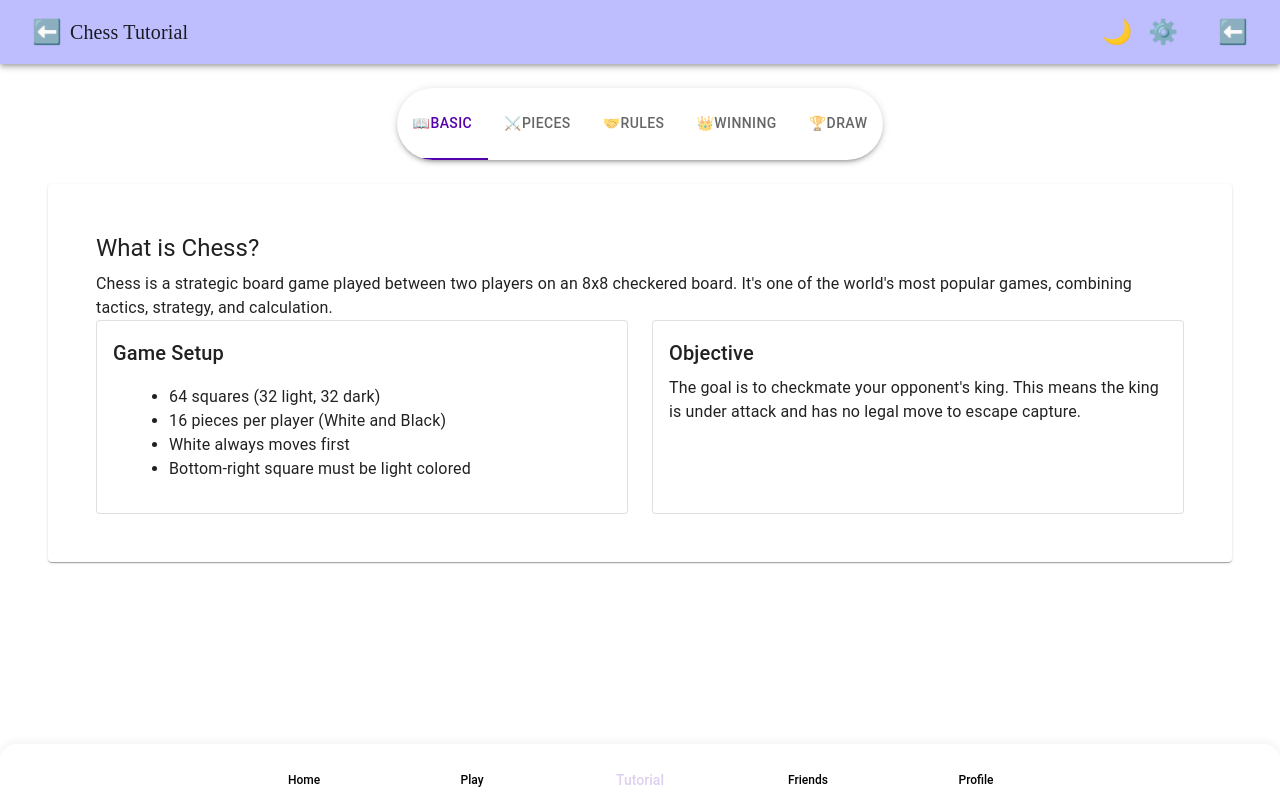
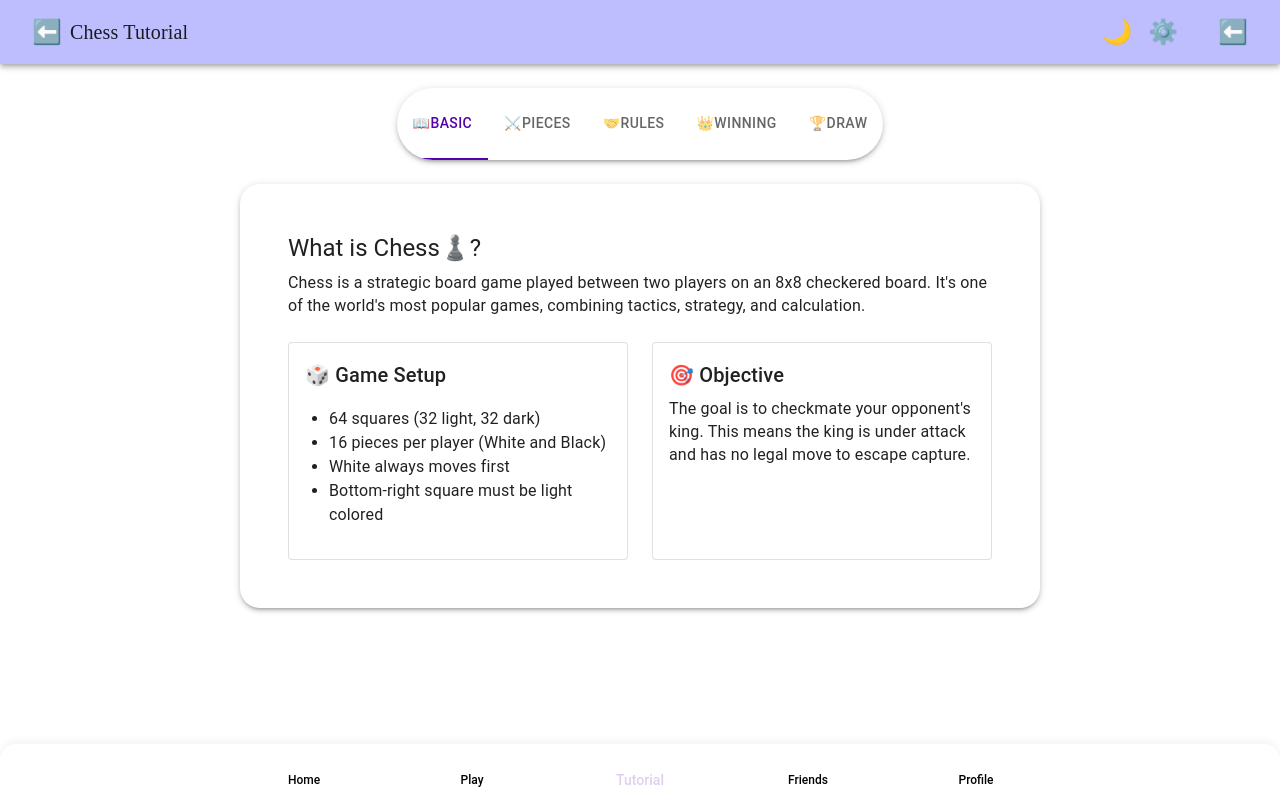
Before and after one commit to tomaspettit2506/final-year-project, a React (Vite) app in the folder frontend/: page /tutorial in a window 1280 px wide. Built offline with nearby package versions, Linux system fonts and the light colour scheme; no server answers; the database is empty; sample sign-in values are in the browser's storage; some icons are missing.

Commit message:
Oh, especially the Tutorial Components folder

```diff
--- a/frontend/src/Components/TutorialComponents/BasicComponent.tsx
+++ b/frontend/src/Components/TutorialComponents/BasicComponent.tsx
@@ -1,32 +1,48 @@
-import { Box, Card, Typography } from "@mui/material";
+import { Box, Card, Typography, useTheme, useMediaQuery } from "@mui/material";
 
 const BasicComponent = () => {
+    const theme = useTheme();
+    const isMobile = useMediaQuery(theme.breakpoints.down("sm"));
+
     return (
-        <Card sx={{ p: 6 }}>
-              <Typography variant="h5" gutterBottom>
-                What is Chess?
+        <Card sx={{
+            p: isMobile ? 3 : 6,
+            boxShadow: 3,
+            borderRadius: 5,
+            bgcolor: 'background.paper',
+            maxWidth: '100%',
+            margin: '0 auto',
+            width: isMobile ? '100%' : 800
+        }}>
+            <Typography variant={isMobile ? "h6" : "h5"} gutterBottom>
+              What is Chess♟️?
             </Typography>
-              <Typography>
+            <Typography variant="body2" sx={{ fontSize: isMobile ? '0.875rem' : '1rem' }}>
               Chess is a strategic board game played between two players on an 8x8 checkered board.
               It's one of the world's most popular games, combining tactics, strategy, and calculation.
             </Typography>
-              <Box sx={{ display: 'grid', gridTemplateColumns: 'repeat(2, 1fr)', gap: 3 }}>
-                <Card variant="outlined" sx={{ p: 2 }}>
-                  <Typography variant="h6" gutterBottom>
-                    Game Setup
+            <Box sx={{
+                display: 'grid',
+                gridTemplateColumns: isMobile ? '1fr' : 'repeat(2, 1fr)',
+                gap: isMobile ? 2 : 3,
+                mt: 3
+            }}>
+              <Card variant="outlined" sx={{ p: isMobile ? 1.5 : 2 }}>
+                <Typography variant={isMobile ? "subtitle1" : "h6"} gutterBottom>
+                  🎲 Game Setup
                 </Typography>
-                  <ul style={{ marginLeft: 16 }}>
+                <ul style={{ marginLeft: isMobile ? '1.2rem' : '1.5rem', paddingLeft: 0 }}>
                   <li>64 squares (32 light, 32 dark)</li>
                   <li>16 pieces per player (White and Black)</li>
                   <li>White always moves first</li>
                   <li>Bottom-right square must be light colored</li>
                 </ul>
               </Card>
-                <Card variant="outlined" sx={{ p: 2 }}>
-                  <Typography variant="h6" gutterBottom>
-                    Objective
+              <Card variant="outlined" sx={{ p: isMobile ? 1.5 : 2 }}>
+                <Typography variant={isMobile ? "subtitle1" : "h6"} gutterBottom>
+                  🎯 Objective
                 </Typography>
-                  <Typography>
+                <Typography variant="body2" sx={{ fontSize: isMobile ? '0.875rem' : '1rem' }}>
                   The goal is to checkmate your opponent's king. This means the king is under attack
                   and has no legal move to escape capture.
                 </Typography>
--- a/frontend/src/Components/TutorialComponents/ChessPiece.tsx
+++ b/frontend/src/Components/TutorialComponents/ChessPiece.tsx
@@ -3,7 +3,7 @@ interface ChessPieceProps {
   size?: 'sm' | 'md' | 'lg';
 }
 
-const ChessPiece: React.FC<ChessPieceProps> = ({ piece, size = 'md' }) => {
+const ChessPiece: React.FC<ChessPieceProps> = ({ piece, size = 'lg' }) => {
   const pieceSymbols: { [key: string]: string } = {
     'white-king': '♔',
     'white-queen': '♕',
--- a/frontend/src/Components/TutorialComponents/DrawComponent.tsx
+++ b/frontend/src/Components/TutorialComponents/DrawComponent.tsx
@@ -1,16 +1,18 @@
-import {Badge, Box, Card, Typography } from '@mui/material'
+import {Badge, Box, Card, Typography, useMediaQuery, useTheme } from '@mui/material'
 
 const DrawComponent = () => {
+  const theme = useTheme();
+  const isMobile = useMediaQuery(theme.breakpoints.down('sm'));
   return (
-    <Box>
-      <Card sx={{p: 6, mb: 4}}>
-        <Typography variant="h2" gutterBottom>How a Game Can End in a Draw</Typography>
+    <Box sx={{ mb: 4, p: isMobile ? 2 : 0 }}>
+      <Card sx={{p: isMobile ? 2 : 6, mb: 4}}>
+        <Typography variant="h2" gutterBottom> ♟️ How a Game Can End in a Draw</Typography>
         <Typography paragraph>
           Not every chess game ends with a winner. There are several ways a game can end in a draw (tie).
         </Typography>
       </Card>
 
-            <Card sx={{p: 6, mb: 4}}>
+            <Card sx={{p: isMobile ? 2 : 6, mb: 4}}>
               <Typography variant="h3" gutterBottom>1. Stalemate</Typography>
               <Box sx={{p: 4, bgcolor: '#FFFBEB', borderLeft: 4, borderColor: '#F59E0B', borderRadius: 1, mb: 4, color:"black"}}>
                 <Typography><strong>Most common type of draw</strong></Typography>
@@ -24,7 +26,7 @@ const DrawComponent = () => {
               </Box>
             </Card>
 
-            <Card sx={{p: 6, mb: 4}}>
+            <Card sx={{p: isMobile ? 2 : 6, mb: 4}}>
               <Typography variant="h3" gutterBottom>2. Insufficient Material</Typography>
               <Typography paragraph>
                 When neither player has enough pieces to possibly deliver checkmate, the game is automatically drawn.
@@ -40,27 +42,27 @@ const DrawComponent = () => {
               </Box>
             </Card>
 
-            <Card sx={{p: 6, mb: 4}}>
+            <Card sx={{p: isMobile ? 2 : 6, mb: 4}}>
               <Typography variant="h3" gutterBottom>3. Threefold Repetition</Typography>
               <Typography paragraph>
                 If the exact same position occurs three times (with the same player to move), either player can claim a draw.
               </Typography>
-              <Box sx={{p: 4, bgcolor: 'grey.100', borderRadius: 1, color:"black"}}>
+              <Box sx={{p: isMobile ? 2 : 4, bgcolor: 'grey.100', borderRadius: 1, color:"black"}}>
                 <Typography variant="body2"><strong>Note:</strong> The positions don't have to occur consecutively. The same position at any point in the game counts toward the three repetitions.</Typography>
               </Box>
             </Card>
 
-            <Card sx={{p: 6, mb: 4}}>
+            <Card sx={{p: isMobile ? 2 : 6, mb: 4}}>
               <Typography variant="h3" gutterBottom>4. Fifty-Move Rule</Typography>
               <Typography paragraph>
                 If 50 moves occur (by both players) without any pawn moves or captures, either player can claim a draw.
               </Typography>
-              <Box sx={{p: 4, bgcolor: 'grey.100', borderRadius: 1, color:"black"}}>
+              <Box sx={{p: isMobile ? 2 : 4, bgcolor: 'grey.100', borderRadius: 1, color:"black"}}>
                 <Typography variant="body2">This rule prevents games from continuing indefinitely when neither player is making progress.</Typography>
               </Box>
             </Card>
 
-            <Card sx={{p: 6, mb: 4}}>
+            <Card sx={{p: isMobile ? 2 : 6, mb: 4}}>
               <Typography variant="h3" gutterBottom>5. Mutual Agreement</Typography>
               <Typography paragraph>
                 At any point during the game, both players can agree to a draw. This often happens when:
@@ -72,17 +74,17 @@ const DrawComponent = () => {
               </ul>
             </Card>
 
-            <Card sx={{p: 6, mb: 4}}>
+            <Card sx={{p: isMobile ? 2 : 6, mb: 4}}>
               <Typography variant="h3" gutterBottom>6. Dead Position</Typography>
               <Typography paragraph>
                 When no sequence of legal moves can lead to checkmate, the game is automatically drawn.
               </Typography>
-              <Box sx={{p: 4, bgcolor: 'grey.100', borderRadius: 1, color:"black"}}>
+              <Box sx={{p: isMobile ? 2 : 4, bgcolor: 'grey.100', borderRadius: 1, color:"black"}}>
                 <Typography variant="body2"><strong>Example:</strong> Both players have only their kings and a few bishops all on the same color squares.</Typography>
               </Box>
             </Card>
 
-            <Card sx={{p: 6, mb: 4, bgcolor: '#EFF6FF', color: "black"}}>
+            <Card sx={{p: isMobile ? 2 : 6, mb: 4, bgcolor: '#EFF6FF', color: "black"}}>
               <Typography variant="h3" gutterBottom>Draw Strategy Tips</Typography>
               <Box sx={{spaceY: 3}}>
                 <div className="flex gap-3">
--- a/frontend/src/Components/TutorialComponents/MiniBoard.tsx
+++ b/frontend/src/Components/TutorialComponents/MiniBoard.tsx
@@ -1,5 +1,6 @@
-import { Box } from '@mui/material';
+import { Box, useTheme, useMediaQuery } from '@mui/material';
 import ChessPiece from './ChessPiece';
+import { useBoardTheme } from "../../Context/BoardThemeContext";
 
 interface MiniBoardProps {
   highlights?: string[];
@@ -7,6 +8,10 @@ interface MiniBoardProps {
 }
 
 const MiniBoard: React.FC<MiniBoardProps> = ({ highlights = [], pieces = [] }) => {
+  const theme = useTheme();
+  const isMobile = useMediaQuery(theme.breakpoints.down('sm'));
+
+  const { boardTheme } = useBoardTheme();
   const files = ['a', 'b', 'c', 'd', 'e', 'f', 'g', 'h'];
   const ranks = [8, 7, 6, 5, 4, 3, 2, 1];
 
@@ -31,19 +36,18 @@ const MiniBoard: React.FC<MiniBoardProps> = ({ highlights = [], pieces = [] }) =
           {files.map((file, fileIndex) => {
             const piece = getPieceAt(file, rank);
             const highlighted = isHighlighted(file, rank);
-            const light = isLightSquare(fileIndex, rankIndex);
 
             return (
               <Box
                 key={`${file}${rank}`}
                 sx={{
-                  width: 40,
-                  height: 40,
+                  width: isMobile ? 30 : 40,
+                  height: isMobile ? 30 : 40,
                   display: 'flex',
                   alignItems: 'center',
                   justifyContent: 'center',
                   position: 'relative',
-                  bgcolor: light ? '#fcd34d' : '#b45309',
+                  bgcolor: isLightSquare(fileIndex, rankIndex) ? boardTheme == "classic" ? "#f0d9b5" : boardTheme == "modern" ? "#e1e1e1" : "#deb887" : boardTheme == "classic" ? "#b58863" : boardTheme == "modern" ? "#757575" : "#8b4513",
                   ...(highlighted && {
                     boxShadow: 'inset 0 0 0 2px #3b82f6',
                   }),
--- a/frontend/src/Components/TutorialComponents/PieceGuide.tsx
+++ b/frontend/src/Components/TutorialComponents/PieceGuide.tsx
@@ -1,4 +1,4 @@
-import { Paper, Box, Grid, Typography } from '@mui/material';
+import { Paper, Box, Grid, Typography, useTheme, useMediaQuery } from '@mui/material';
 import ChessPiece from './ChessPiece';
 import MiniBoard from './MiniBoard';
 
@@ -21,8 +21,10 @@ const PieceGuide: React.FC<PieceGuideProps> = ({
   highlights,
   boardPieces,
 }: PieceGuideProps) => {
+  const theme = useTheme();
+  const isMobile = useMediaQuery(theme.breakpoints.down('sm'));
   return (
-    <Paper sx={{ p: 3 }}>
+    <Paper sx={{ p: isMobile ? 2 : 3 }}>
       <Grid container spacing={3}>
         <Grid size={{xs: 12, md: 6}}>
           <Box sx={{ display: 'flex', alignItems: 'center', gap: 2, mb: 2 }}>
--- a/frontend/src/Components/TutorialComponents/PiecesComponent.tsx
+++ b/frontend/src/Components/TutorialComponents/PiecesComponent.tsx
@@ -1,11 +1,13 @@
-import { Paper, Box, Typography } from "@mui/material";
+import { Paper, Box, Typography, useTheme, useMediaQuery } from "@mui/material";
 import PieceGuide from "./PieceGuide";
 
 const PiecesComponent = () => {
+  const theme = useTheme();
+  const isMobile = useMediaQuery(theme.breakpoints.down('sm'));
   return (
-    <Box sx={{ display: 'flex', flexDirection: 'column', gap: 3 }}>
-      <Paper sx={{ p: 3 }}>
-        <Typography variant="h4" sx={{ mb: 2 }}>How Each Piece Moves</Typography>
+    <Box sx={{ p: isMobile ? 2 : 3, display: 'flex', flexDirection: 'column', gap: 3 }}>
+      <Paper sx={{ p: isMobile ? 2 : 3 }}>
+        <Typography variant="h4" sx={{ mb: 2 }}> ♟️ How Each Piece Moves</Typography>
         <Typography variant="body1">
           Understanding how each piece moves is fundamental to playing chess. Each piece has unique movement patterns.
         </Typography>
@@ -16,8 +18,8 @@ const PiecesComponent = () => {
         name="King"
         description="The most important piece in chess. If your king is checkmated, you lose the game."
         movement="Moves one square in any direction: horizontally, vertically, or diagonally."
-        highlights={['e4', 'e5', 'e6', 'd6', 'f6', 'd5', 'f5', 'd4', 'f4']}
-        boardPieces={[{ position: 'e5', piece: 'white-king' }]}
+        highlights={['c5', 'c6', 'c7', 'd5', 'e5', 'e6', 'd6', 'd7', 'e7']}
+        boardPieces={[{ position: 'd6', piece: 'white-king' }]}
       />
 
       <PieceGuide
--- a/frontend/src/Components/TutorialComponents/RulesComponent.tsx
+++ b/frontend/src/Components/TutorialComponents/RulesComponent.tsx
@@ -1,12 +1,14 @@
-import { Card, Box, Accordion, AccordionSummary, AccordionDetails, Typography } from "@mui/material";
+import { Card, Box, Accordion, AccordionSummary, AccordionDetails, Typography, useTheme, useMediaQuery } from "@mui/material";
 
 const RulesComponent = () => {
+  const theme = useTheme();
+  const isMobile = useMediaQuery(theme.breakpoints.down('sm'));
   return (
-    <Box>
-      <Card sx={{ p: 6 }}>
-              <Typography sx={{ fontSize: "2rem", mb: 4 }}>Essential Rules</Typography>
+    <Box sx={{ mb: 4, p: isMobile ? 2 : 0 }}>
+      <Card sx={{ p: isMobile ? 2 : 6 }}>
+              <Typography sx={{ fontSize: "2rem", mb: 4 }}> ♟️ Essential Rules</Typography>
                 <Accordion defaultExpanded>
-                  <AccordionSummary>Check and Checkmate</AccordionSummary>
+                  <AccordionSummary> ♟️ Check and Checkmate</AccordionSummary>
                   <AccordionDetails>
                     <Box sx={{ spaceY: 2 }}>
                       <p><strong>Check:</strong> When your king is under attack, you are in check. You must immediately:</p>
@@ -21,7 +23,7 @@ const RulesComponent = () => {
                 </Accordion>
 
                 <Accordion>
-                  <AccordionSummary>Castling</AccordionSummary>
+                  <AccordionSummary> ♖ Castling</AccordionSummary>
                   <AccordionDetails>
                     <Box sx={{ spaceY: 2 }}>
                       <Typography>A special move involving the king and rook that helps protect your king.</Typography>
@@ -38,7 +40,7 @@ const RulesComponent = () => {
                 </Accordion>
 
                 <Accordion>
-                  <AccordionSummary>En Passant</AccordionSummary>
+                  <AccordionSummary>♟️ En Passant</AccordionSummary>
                   <AccordionDetails>
                     <Box sx={{ spaceY: 2 }}>
                       <Typography>A special pawn capture that can occur when an opponent's pawn moves two squares forward from its starting position and lands beside your pawn.</Typography>
@@ -48,7 +50,7 @@ const RulesComponent = () => {
                 </Accordion>
 
                 <Accordion>
-                  <AccordionSummary>Pawn Promotion</AccordionSummary>
+                  <AccordionSummary>♟️ Pawn Promotion</AccordionSummary>
                   <AccordionDetails>
                     <Box sx={{ spaceY: 2 }}>
                       <Typography>When a pawn reaches the opposite end of the board (8th rank for white, 1st rank for black), it must be promoted to:</Typography>
@@ -64,7 +66,7 @@ const RulesComponent = () => {
               </Accordion>
 
               <Accordion>
-                <AccordionSummary>Touch-Move Rule</AccordionSummary>
+                <AccordionSummary>♟️ Touch-Move Rule</AccordionSummary>
                 <AccordionDetails>
                   <Typography>In formal games, if you touch a piece, you must move it (if you can legally do so). If you touch an opponent's piece, you must capture it (if you can legally do so).</Typography>
                 </AccordionDetails>
@@ -72,10 +74,10 @@ const RulesComponent = () => {
             </Card>
 
             <Card className="p-6">
-              <Typography variant="h2" sx={{ fontSize: "1.875rem", mb: 4 }}>Game Phases</Typography>
+              <Typography variant="h2" sx={{ fontSize: "1.875rem", mb: 4 }}>♟️ Game Phases</Typography>
               <Box sx={{ display: "grid", md: { gridTemplateColumns: "repeat(3, 1fr)" }, gap: 4 }}>
-                <Box sx={{ p: 4, bgcolor: "background.paper", borderRadius: 1 }}>
-                  <Typography variant="h3" sx={{ fontSize: "1.25rem", mb: 2 }}>Opening</Typography>
+                <Box sx={{ p: 4, bgcolor: "rgb(240, 253, 244)", borderRadius: 1 }}>
+                  <Typography variant="h3" sx={{ fontSize: "1.25rem", mb: 2 }}>♟️ Opening</Typography>
                   <Typography className="text-sm">The first 10-15 moves. Focus on:</Typography>
                   <ul className="list-disc list-inside text-sm mt-2 space-y-1">
                     <li>Controlling the center</li>
@@ -83,8 +85,8 @@ const RulesComponent = () => {
                     <li>King safety (castling)</li>
                   </ul>
                 </Box>
-                <Box sx={{ p: 4, bgcolor: "background.paper", borderRadius: 1 }}>
-                  <Typography variant="h3" sx={{ fontSize: "1.25rem", mb: 2 }}>Middlegame</Typography>
+                <Box sx={{ p: 4, bgcolor: "rgb(240, 253, 244)", borderRadius: 1 }}>
+                  <Typography variant="h3" sx={{ fontSize: "1.25rem", mb: 2 }}>♟️ Middlegame</Typography>
                   <Typography className="text-sm">The tactical and strategic heart of the game:</Typography>
                   <ul className="list-disc list-inside text-sm mt-2 space-y-1">
                     <li>Attack and defend</li>
@@ -92,8 +94,8 @@ const RulesComponent = () => {
                     <li>Improve piece positions</li>
                   </ul>
                 </Box>
-                <Box sx={{ p: 4, bgcolor: "background.paper", borderRadius: 1 }}>
-                  <Typography variant="h3" sx={{ fontSize: "1.25rem", mb: 2 }}>Endgame</Typography>
+                <Box sx={{ p: 4, bgcolor: "rgb(240, 253, 244)", borderRadius: 1 }}>
+                  <Typography variant="h3" sx={{ fontSize: "1.25rem", mb: 2 }}>♟️ Endgame</Typography>
                   <Typography className="text-sm">Few pieces remain on the board:</Typography>
                   <ul className="list-disc list-inside text-sm mt-2 space-y-1">
                     <li>King becomes active</li>
```
Also changed, not shown: frontend/src/Components/TutorialComponents/WinningComponent.tsx (+6 -8 lines). Lines whose indentation alone changed are shown as unchanged.
